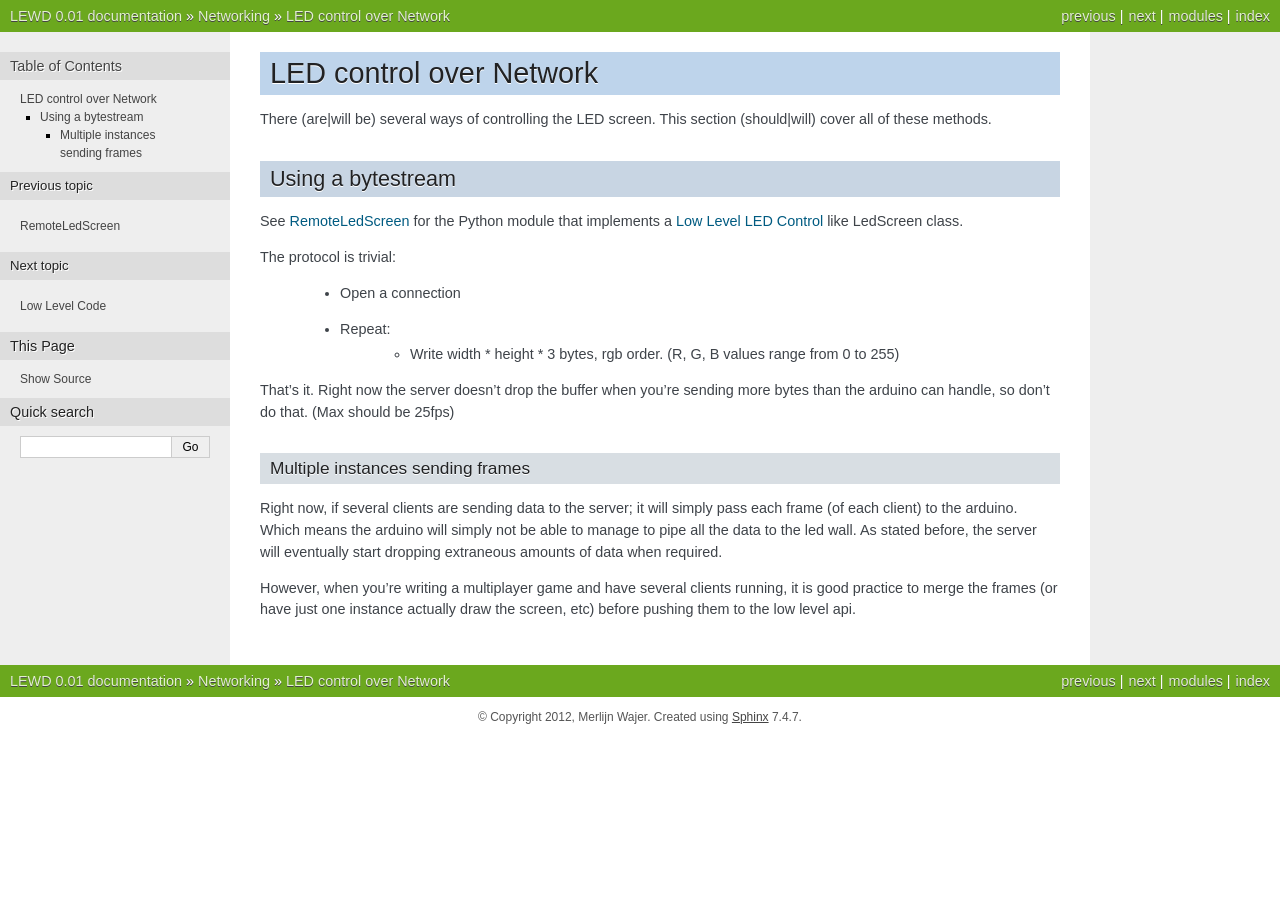
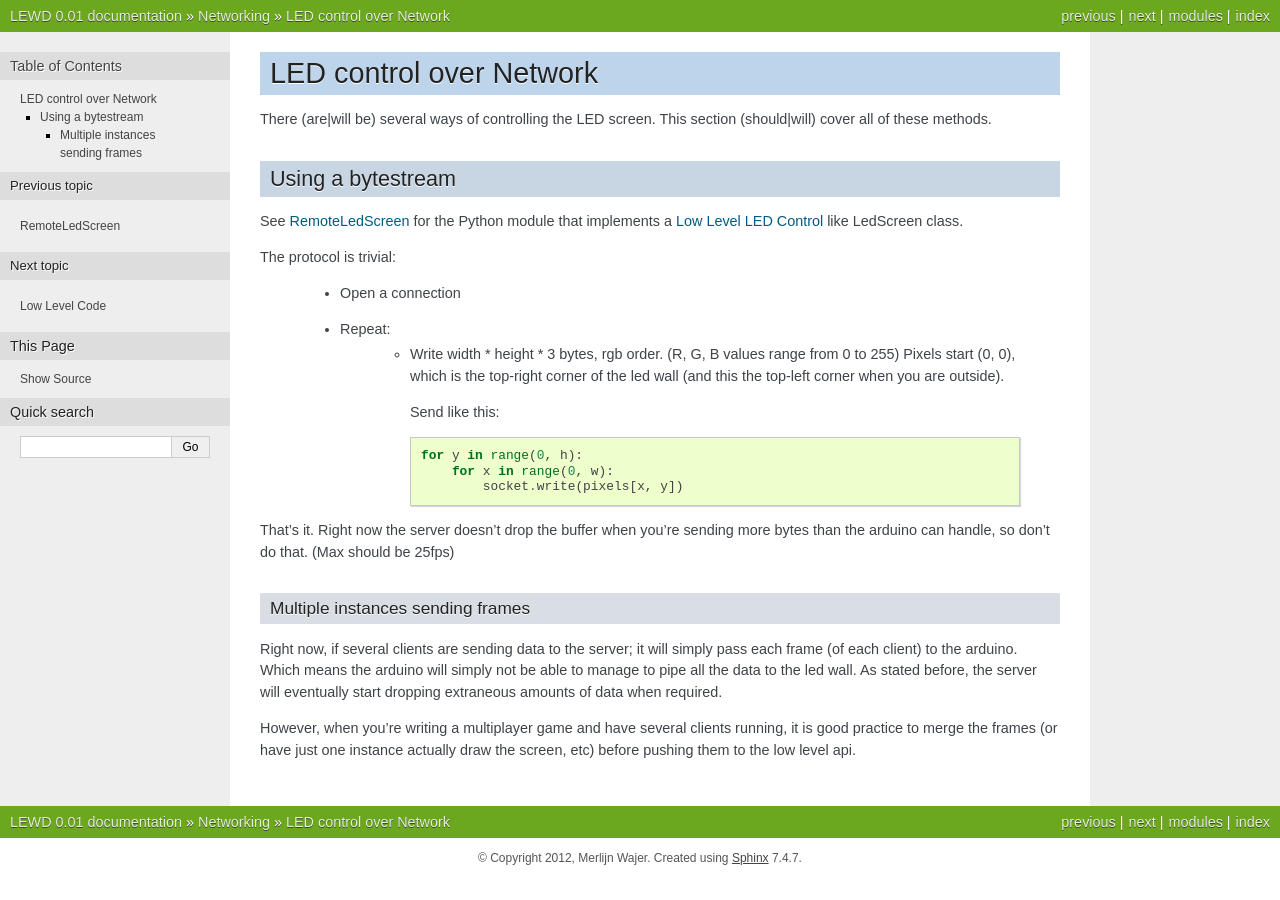
Before and after one commit to MerlijnWajer/lewd, a Sphinx documentation site: the page built from doc/net/net.rst, in a window 1280 px wide. Built offline with Sphinx 7.4.7, drawn with Linux system fonts in a browser that asks for light colours; formulas are drawn with MathJax 3; pages that are not in the unit, such as notebooks, are missing from menus.

Commit message:
More details on the network protocol.

```diff
--- a/doc/net/net.rst
+++ b/doc/net/net.rst
@@ -15,8 +15,20 @@ The protocol is trivial:
     * Open a connection
 
     * Repeat:
-        - Write width * height * 3 bytes, rgb order. (R, G, B values range from
-          0 to 255)
+        -   Write width * height * 3 bytes, rgb order. (R, G, B values range from
+            0 to 255)
+            Pixels start (0, 0), which is the top-right corner of the led
+            wall (and this the top-left corner when you are outside).
+
+            Send like this:
+
+            .. code-block:: python
+
+                for y in range(0, h):
+                    for x in range(0, w):
+                        socket.write(pixels[x, y])
+
+
 
 That's it. Right now the server doesn't drop the buffer when you're sending more
 bytes than the arduino can handle, so don't do that. (Max should be 25fps)
```
